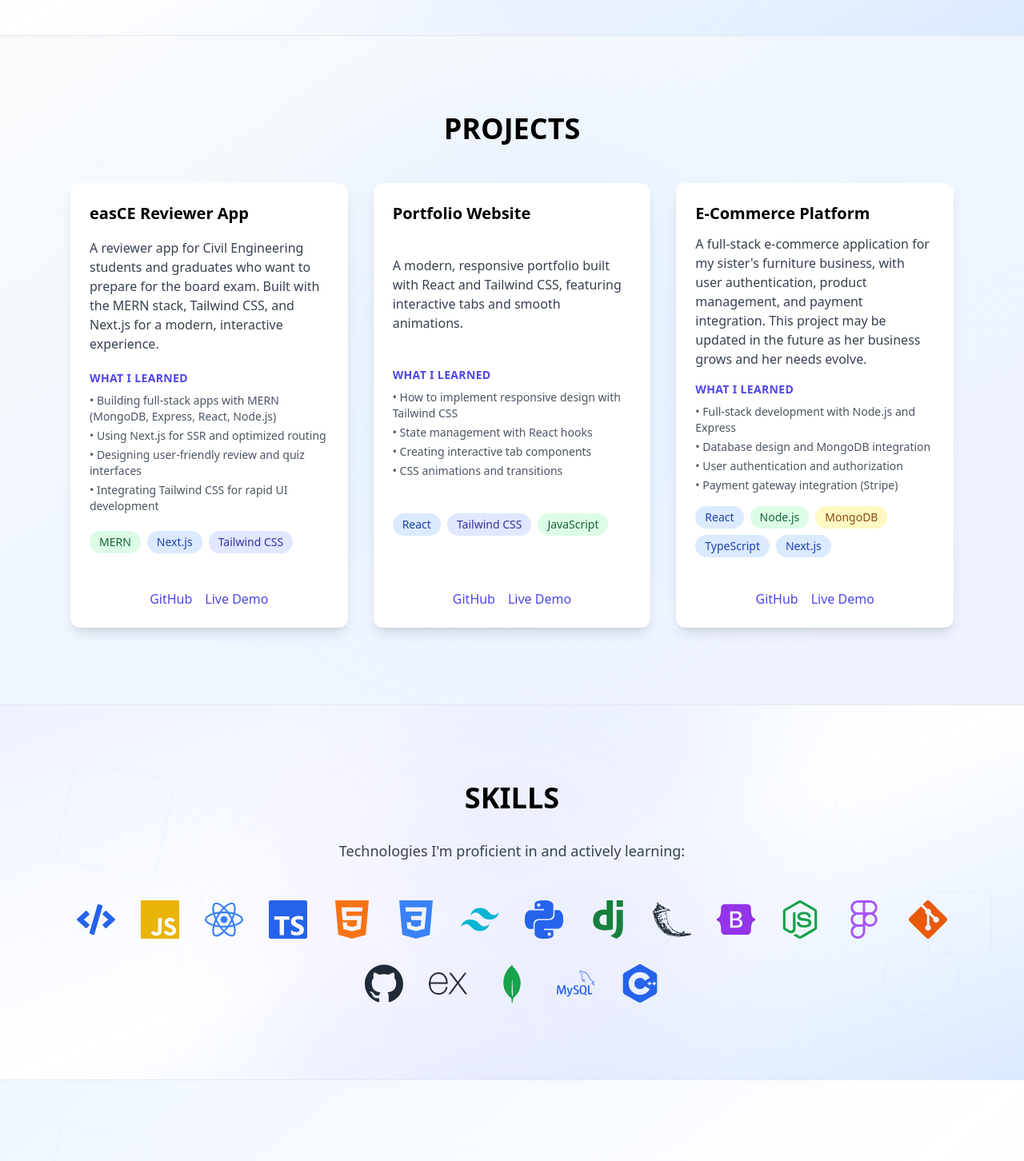
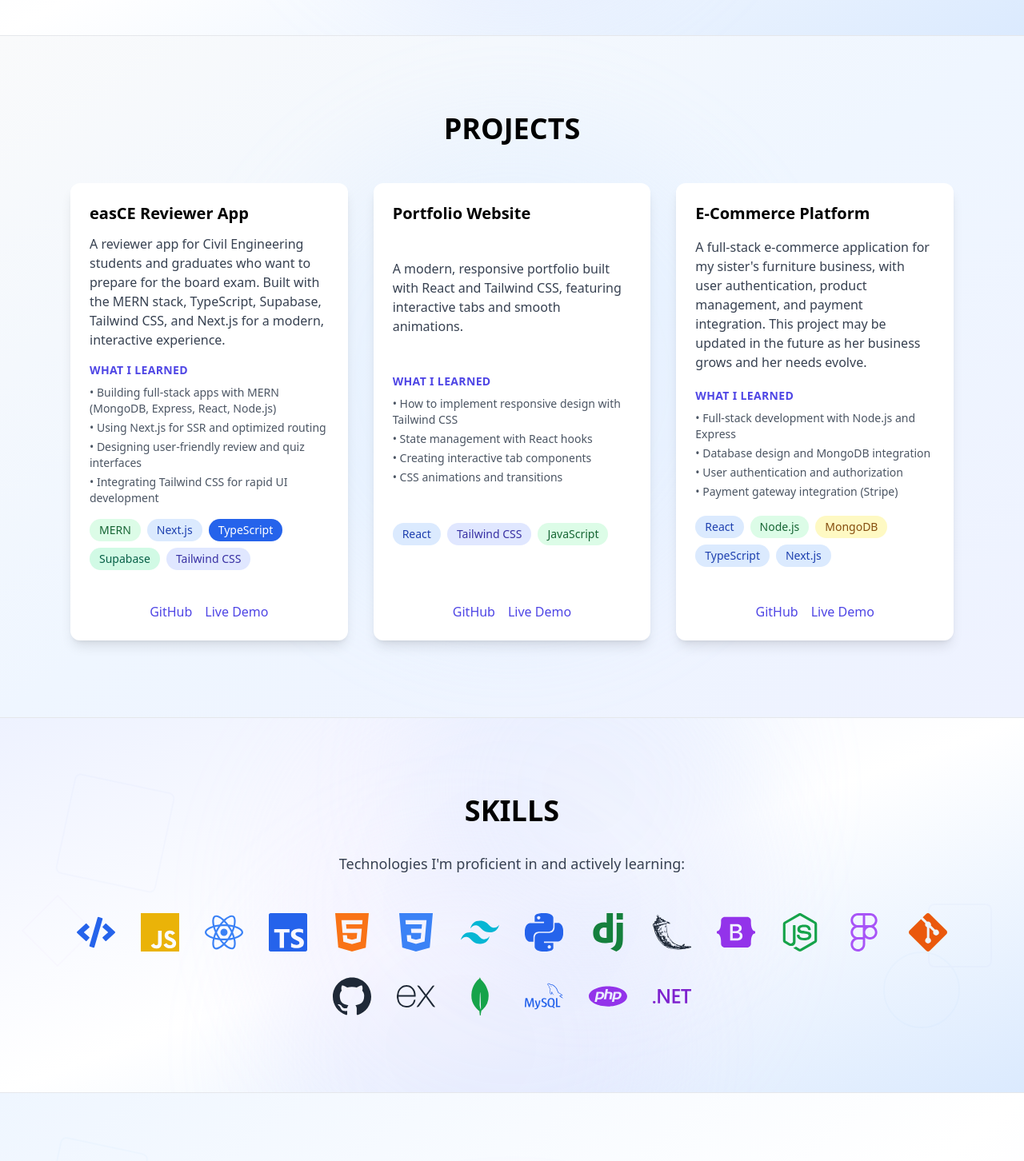
Before and after one commit to muhh123/myportfolio, a React (Create React App) app: page / in a window 1280 px wide. Shown: the part 1385-2837 px from the top of the page at 80% size. Built offline with nearby package versions, Linux system fonts and the light colour scheme; no server answers.

Commit message:
add some features

```diff
--- a/src/App.js
+++ b/src/App.js
@@ -1,6 +1,6 @@
 import React, { useState, useEffect } from 'react';
-import { FaLinkedin, FaFacebook, FaGithub, FaUser, FaGraduationCap, FaBriefcase, FaCode, FaEnvelope, FaPhone, FaMapMarkerAlt, FaArrowUp } from 'react-icons/fa';
-import { SiJavascript, SiReact, SiTypescript, SiHtml5, SiCss3, SiTailwindcss, SiPython, SiDjango, SiFlask, SiBootstrap, SiNodedotjs, SiFigma, SiGit, SiGithub, SiExpress, SiMongodb, SiMysql, SiCplusplus } from 'react-icons/si';
+import { FaLinkedin, FaFacebook, FaGithub, FaUser, FaGraduationCap, FaBriefcase, FaCode, FaEnvelope, FaPhone, FaMapMarkerAlt, FaArrowUp, FaMicrosoft } from 'react-icons/fa';
+import { SiJavascript, SiReact, SiTypescript, SiHtml5, SiCss3, SiTailwindcss, SiPython, SiDjango, SiFlask, SiBootstrap, SiNodedotjs, SiFigma, SiGit, SiGithub, SiExpress, SiMongodb, SiMysql, SiPhp, SiDotnet } from 'react-icons/si';
 import emailjs from '@emailjs/browser';
 
 function App() {
@@ -281,7 +281,7 @@ function App() {
             {/* easCE Reviewer App Project Card */}
             <div className="bg-white rounded-xl shadow-lg p-6 flex flex-col justify-between h-full hover:shadow-2xl transition-all duration-300 hover:scale-105">
               <h3 className="text-xl font-semibold mb-3 text-black">easCE Reviewer App</h3>
-              <p className="text-gray-700 mb-4">A reviewer app for Civil Engineering students and graduates who want to prepare for the board exam. Built with the MERN stack, Tailwind CSS, and Next.js for a modern, interactive experience.</p>
+              <p className="text-gray-700 mb-4">A reviewer app for Civil Engineering students and graduates who want to prepare for the board exam. Built with the MERN stack, TypeScript, Supabase, Tailwind CSS, and Next.js for a modern, interactive experience.</p>
               {/* What I Learned Section */}
               <div className="mb-4">
                 <h4 className="text-sm font-semibold text-indigo-600 mb-2 uppercase tracking-wide">What I Learned</h4>
@@ -295,6 +295,8 @@ function App() {
               <div className="flex flex-wrap gap-2 mb-4">
                 <span className="px-3 py-1 bg-green-100 text-green-800 rounded-full text-sm font-medium">MERN</span>
                 <span className="px-3 py-1 bg-blue-100 text-blue-800 rounded-full text-sm font-medium">Next.js</span>
+                <span className="px-3 py-1 bg-blue-600 text-white rounded-full text-sm font-medium">TypeScript</span>
+                <span className="px-3 py-1 bg-emerald-100 text-emerald-800 rounded-full text-sm font-medium">Supabase</span>
                 <span className="px-3 py-1 bg-indigo-100 text-indigo-800 rounded-full text-sm font-medium">Tailwind CSS</span>
               </div>
               <div className="flex gap-4 justify-center mt-6">
@@ -392,7 +394,8 @@ function App() {
             <SiExpress className="text-5xl text-gray-800" />
             <SiMongodb className="text-5xl text-green-600" />
             <SiMysql className="text-5xl text-blue-600" />
-            <SiCplusplus className="text-5xl text-blue-600" />
+            <SiPhp className="text-5xl text-purple-600" />
+            <SiDotnet className="text-5xl text-purple-700" title="C#" />
           </div>
         </div>
       </section>
```
